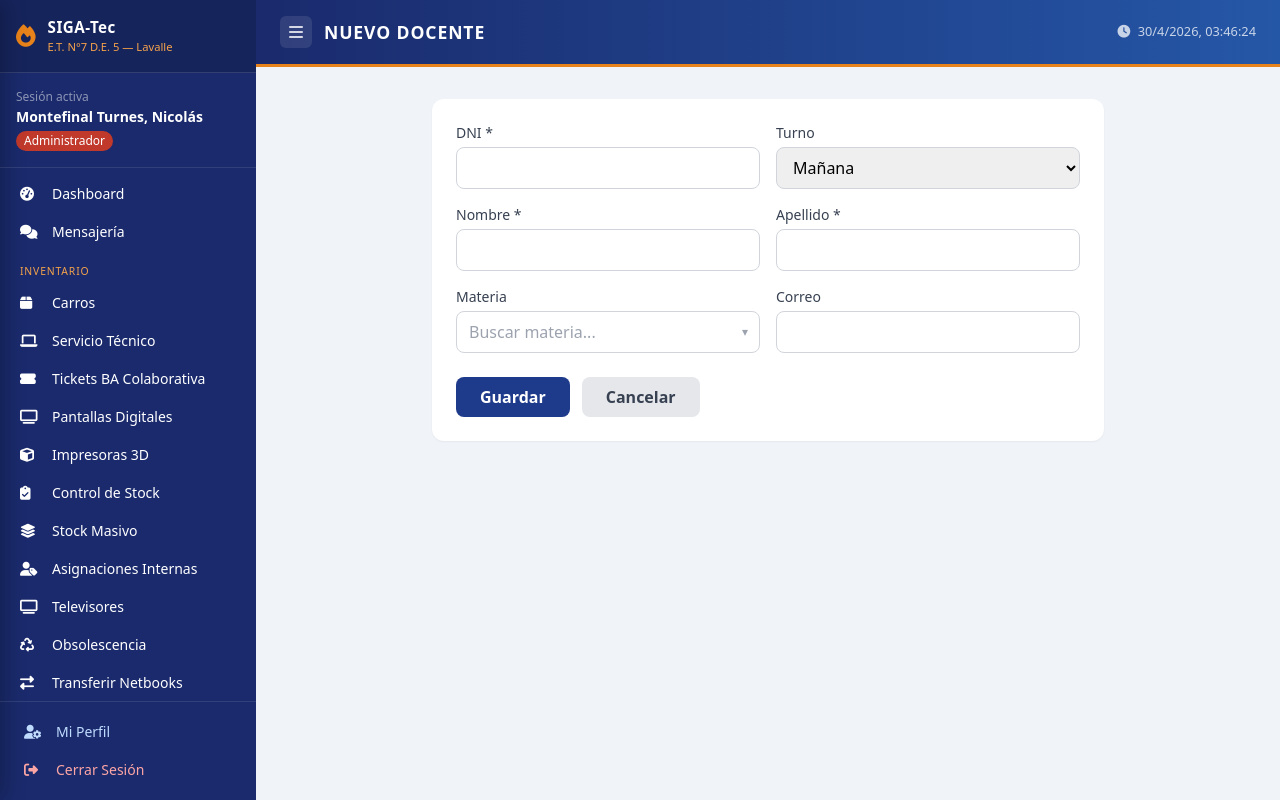
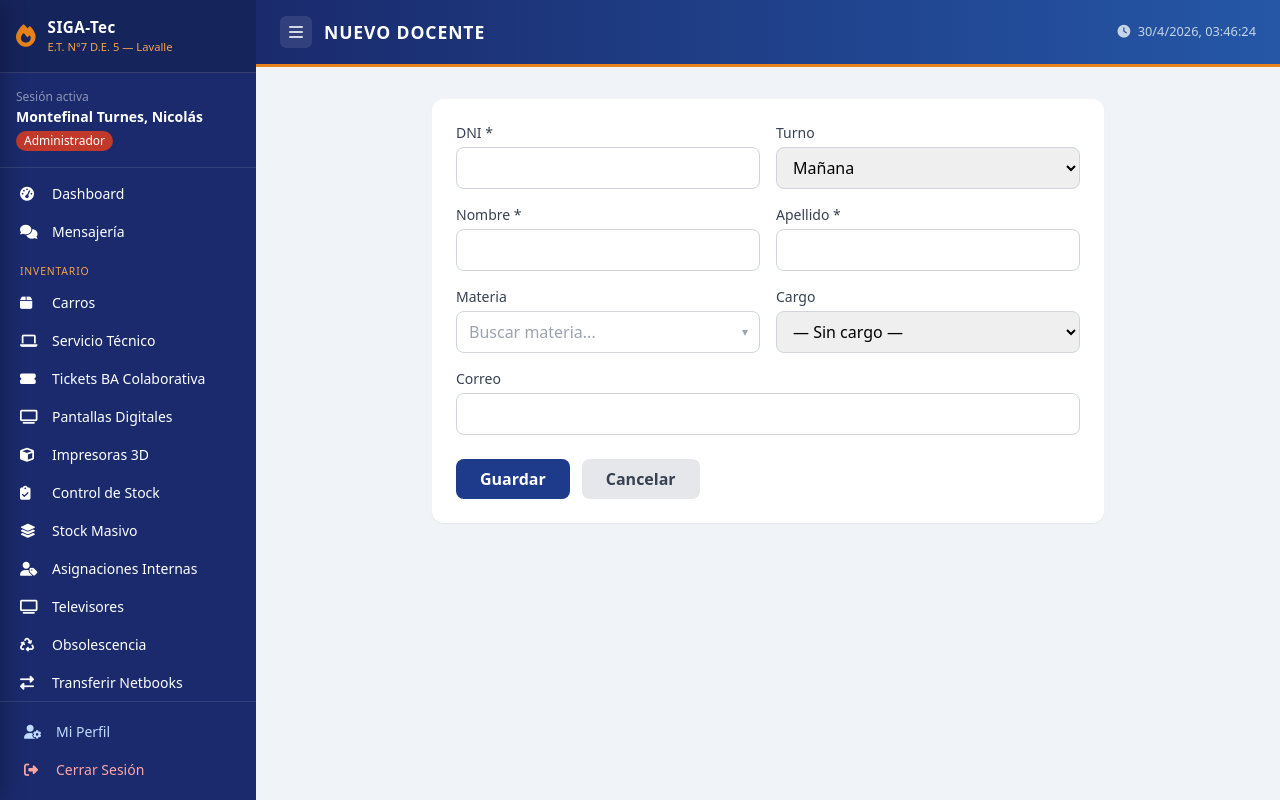
Before and after one commit to N9M8T19/SIGAtec, a Flask app: page /docentes/nuevo in a window 1280 px wide. Run offline with Flask 3, Linux system fonts and the light colour scheme; a user stored in the database is signed in; data that the repository does not hold is empty; some libraries are stand-ins or nearby versions.

Commit message:
feat: columna Cargo en docentes — modelo, formulario y listado

```diff
--- a/models/__init__.py
+++ b/models/__init__.py
@@ -76,6 +76,7 @@ class Docente(db.Model):
     nombre   = db.Column(db.String(100), nullable=False)
     apellido = db.Column(db.String(100), nullable=False)
     materia  = db.Column(db.String(150))
+    cargo    = db.Column(db.String(150))
     correo   = db.Column(db.String(150))
     turno    = db.Column(db.String(50))
     activo   = db.Column(db.Boolean, default=True)
--- a/routes/docentes.py
+++ b/routes/docentes.py
@@ -6,6 +6,13 @@ from models_extra.horarios_notificaciones import _get_materias_activas
 docentes_bp = Blueprint('docentes', __name__, url_prefix='/docentes')
 
 TURNOS = ['Mañana', 'Tarde', 'Noche', 'Mañana y Tarde', 'Tarde y Noche', 'Varios']
+
+CARGOS = [
+    'TC', 'TP1', 'TP2', 'TP3', 'TP4',
+    'MEP', 'ATTP', 'PRECEPTOR', 'HORAS CATEDRAS',
+    'SECRETARIO', 'VICERECTOR', 'RECTOR',
+    'REGENTE TÉCNICO', 'REGENTE DE CULTURA',
+]
 
 MOTIVOS_BAJA = [
     ('jubilacion', 'Jubilación (se elimina del sistema)'),
@@ -53,6 +60,7 @@ def nuevo():
             nombre   = request.form.get('nombre', '').strip(),
             apellido = request.form.get('apellido', '').strip(),
             materia  = request.form.get('materia', '').strip(),
+            cargo    = request.form.get('cargo', '').strip(),
             correo   = request.form.get('correo', '').strip(),
             turno    = request.form.get('turno', '').strip(),
         )
@@ -62,7 +70,7 @@ def nuevo():
         return redirect(url_for('docentes.index'))
 
     return render_template('docentes/form.html',
-                           docente=None, turnos=TURNOS, materias=_get_materias_activas())
+                           docente=None, turnos=TURNOS, cargos=CARGOS, materias=_get_materias_activas())
 
 
 @docentes_bp.route('/<int:id>/editar', methods=['GET', 'POST'])
@@ -74,6 +82,7 @@ def editar(id):
         docente.nombre   = request.form.get('nombre', '').strip()
         docente.apellido = request.form.get('apellido', '').strip()
         docente.materia  = request.form.get('materia', '').strip()
+        docente.cargo    = request.form.get('cargo', '').strip()
         docente.correo   = request.form.get('correo', '').strip()
         docente.turno    = request.form.get('turno', '').strip()
         db.session.commit()
@@ -81,7 +90,7 @@ def editar(id):
         return redirect(url_for('docentes.index'))
 
     return render_template('docentes/form.html',
-                           docente=docente, turnos=TURNOS, materias=_get_materias_activas())
+                           docente=docente, turnos=TURNOS, cargos=CARGOS, materias=_get_materias_activas())
 
 
 @docentes_bp.route('/<int:id>/baja', methods=['GET', 'POST'])
--- a/templates/docentes/form.html
+++ b/templates/docentes/form.html
@@ -43,8 +43,8 @@
                 </div>
             </div>
 
-            {# ── Fila 3: Materia con buscador + Correo ────────────────────── #}
-            <div class="grid grid-cols-2 gap-4 mb-6">
+            {# ── Fila 3: Materia con buscador + Cargo ─────────────────────── #}
+            <div class="grid grid-cols-2 gap-4 mb-4">
 
                 {# ── Materia — dropdown con búsqueda ─────────────────────── #}
                 <div>
@@ -77,13 +77,25 @@
                            value="{{ docente.materia if docente else '' }}">
                 </div>
 
-                {# ── Correo ───────────────────────────────────────────────── #}
+                {# ── Cargo ────────────────────────────────────────────────── #}
                 <div>
-                    <label class="block text-sm font-medium text-gray-700 mb-1">Correo</label>
-                    <input type="email" name="correo"
-                           value="{{ docente.correo if docente else '' }}"
-                           class="w-full px-3 py-2 border border-gray-300 rounded-lg focus:ring-2 focus:ring-blue-500 outline-none">
+                    <label class="block text-sm font-medium text-gray-700 mb-1">Cargo</label>
+                    <select name="cargo"
+                            class="w-full px-3 py-2 border border-gray-300 rounded-lg focus:ring-2 focus:ring-blue-500 outline-none">
+                        <option value="">— Sin cargo —</option>
+                        {% for c in cargos %}
+                        <option value="{{ c }}" {% if docente and docente.cargo == c %}selected{% endif %}>{{ c }}</option>
+                        {% endfor %}
+                    </select>
                 </div>
+            </div>
+
+            {# ── Fila 4: Correo ───────────────────────────────────────────── #}
+            <div class="mb-6">
+                <label class="block text-sm font-medium text-gray-700 mb-1">Correo</label>
+                <input type="email" name="correo"
+                       value="{{ docente.correo if docente else '' }}"
+                       class="w-full px-3 py-2 border border-gray-300 rounded-lg focus:ring-2 focus:ring-blue-500 outline-none">
             </div>
 
             {# ── Botones ───────────────────────────────────────────────────── #}
```
Also changed, not shown: migrate_cargo_docente.py (added, +26 -0 lines), templates/docentes/index.html (+7 -1 lines).
